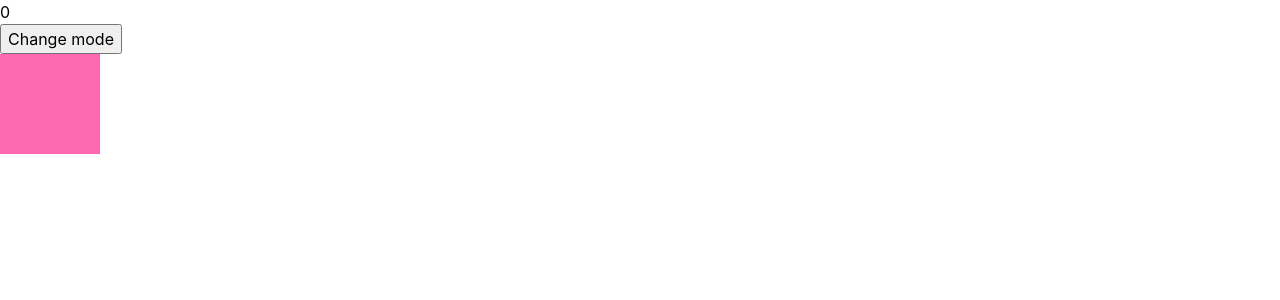
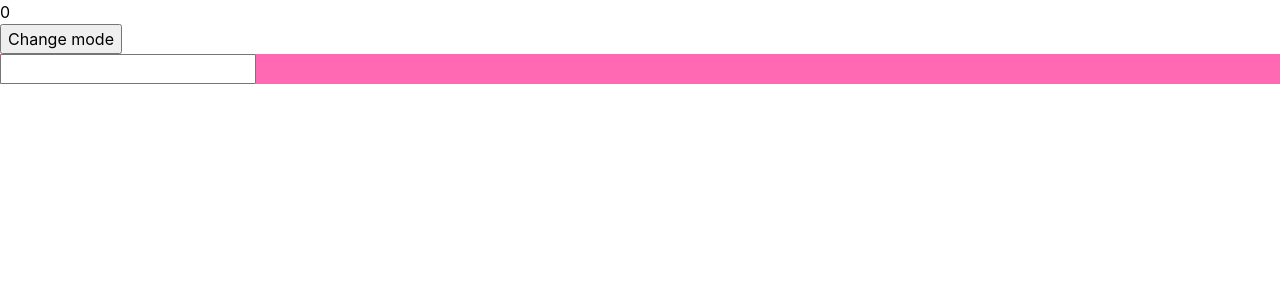
Before and after one commit to tjmgregory/wysiwyg-web-editor, a Next.js app: page / in a window 1280 px wide. Shown: the top 300 px of the page. Built offline with nearby package versions, Linux system fonts and the light colour scheme.

Commit message:
fix: interactivity layer in the the way of box size

```diff
--- a/src/components/Block/Box/ReduxInteracivityLayer.tsx
+++ b/src/components/Block/Box/ReduxInteracivityLayer.tsx
@@ -22,18 +22,7 @@ const ReduxBlockController: React.FC<{
 export const InteractivityLayer: React.FC<
   React.PropsWithChildren<{ addChild?: () => void }>
 > = ({ addChild, children }) => {
-  return (
-    <div
-      style={{
-        width: "fit-content",
-        height: "fit-content",
-        backgroundColor: "hsla(0deg 100% 50%, 0.3)",
-      }}
-      onClick={addChild}
-    >
-      {children}
-    </div>
-  );
+  return <div onClick={addChild}>{children}</div>;
 };
 
 const ReduxInteractivityLayer: React.FC<
--- a/src/features/blockEditorSlice.ts
+++ b/src/features/blockEditorSlice.ts
@@ -22,18 +22,24 @@ export type TextBlockState = SharedBlockFields & {
 
 export type BlockState = BoxBlockState | TextBlockState;
 
+const initialTextId = uuid();
 const initialState: Record<"root", BlockState> = {
   root: {
     id: "root",
     block: Block.Box,
     props: {
       style: {
-        height: "100px",
-        width: "100px",
+        display: "block",
         backgroundColor: "hotpink",
       },
     },
-    childBlocks: {},
+    childBlocks: {
+      [initialTextId]: {
+        id: initialTextId,
+        block: Block.Text,
+        props: {},
+      },
+    },
   },
 };
 
```
